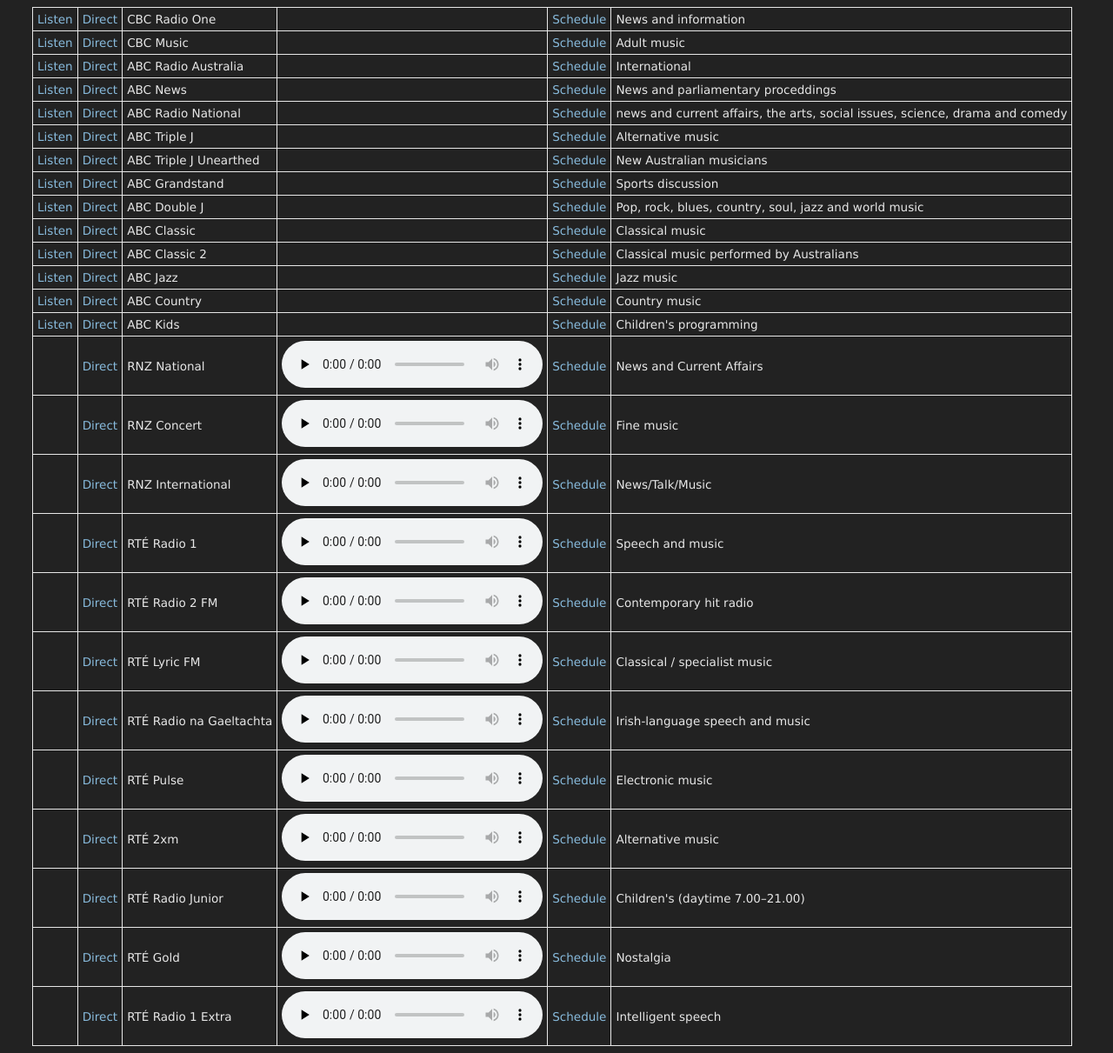
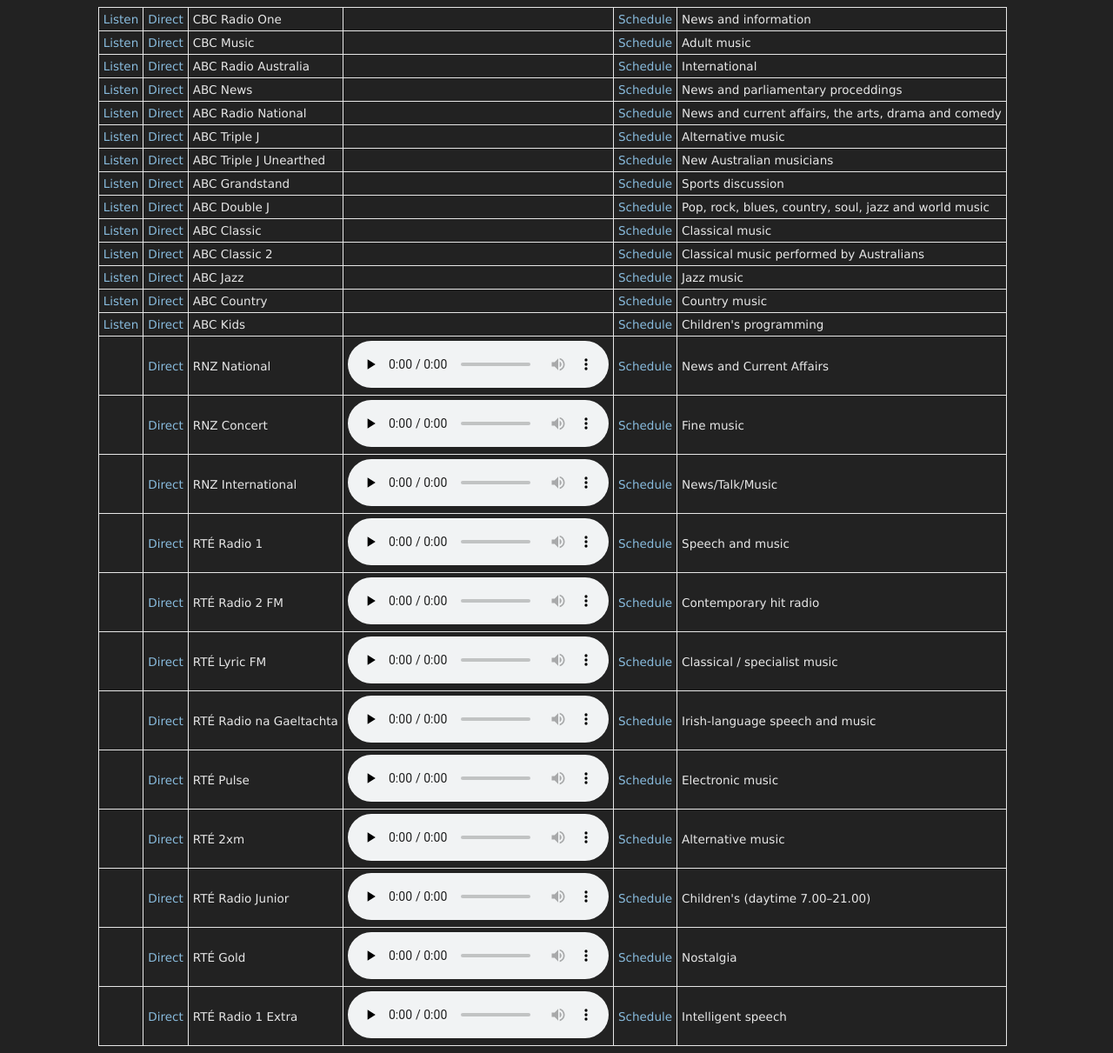
Before and after one commit to danburd/danburd.github.io, a Jekyll site: the page commonwealth.html, which Jekyll copies as it is, in a window 1280 px wide. Shown: the whole page at 87% size. Built offline with Jekyll 4.4.1, drawn with Linux system fonts in a browser that asks for light colours.

Commit message:
Update commonwealth.html

```diff
--- a/commonwealth.html
+++ b/commonwealth.html
@@ -53,7 +53,7 @@
    <td>ABC Radio National</td>
    <td></td>
    <td><a href="https://radio.abc.net.au/stations/RN/live">Schedule</a></td>
-   <td>news and current affairs, the arts, social issues, science, drama and comedy</td>
+   <td>News and current affairs, the arts, drama and comedy</td>
   </tr>
   <tr>
    <td><a href="/hlsjsaudio.html?stream=https://abcradiolivehls-lh.akamaihd.net/i/triplejnsw_1@327300/master.m3u8">Listen</a></td>
```
